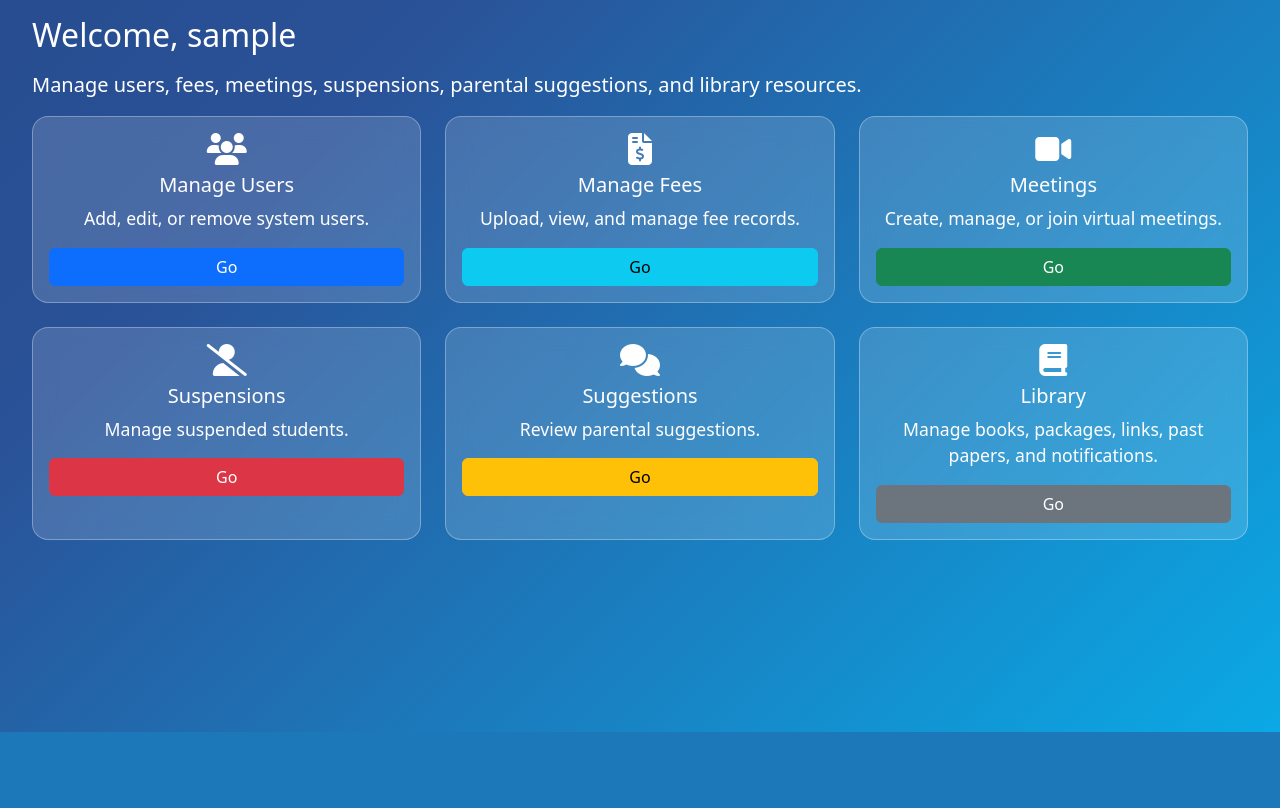
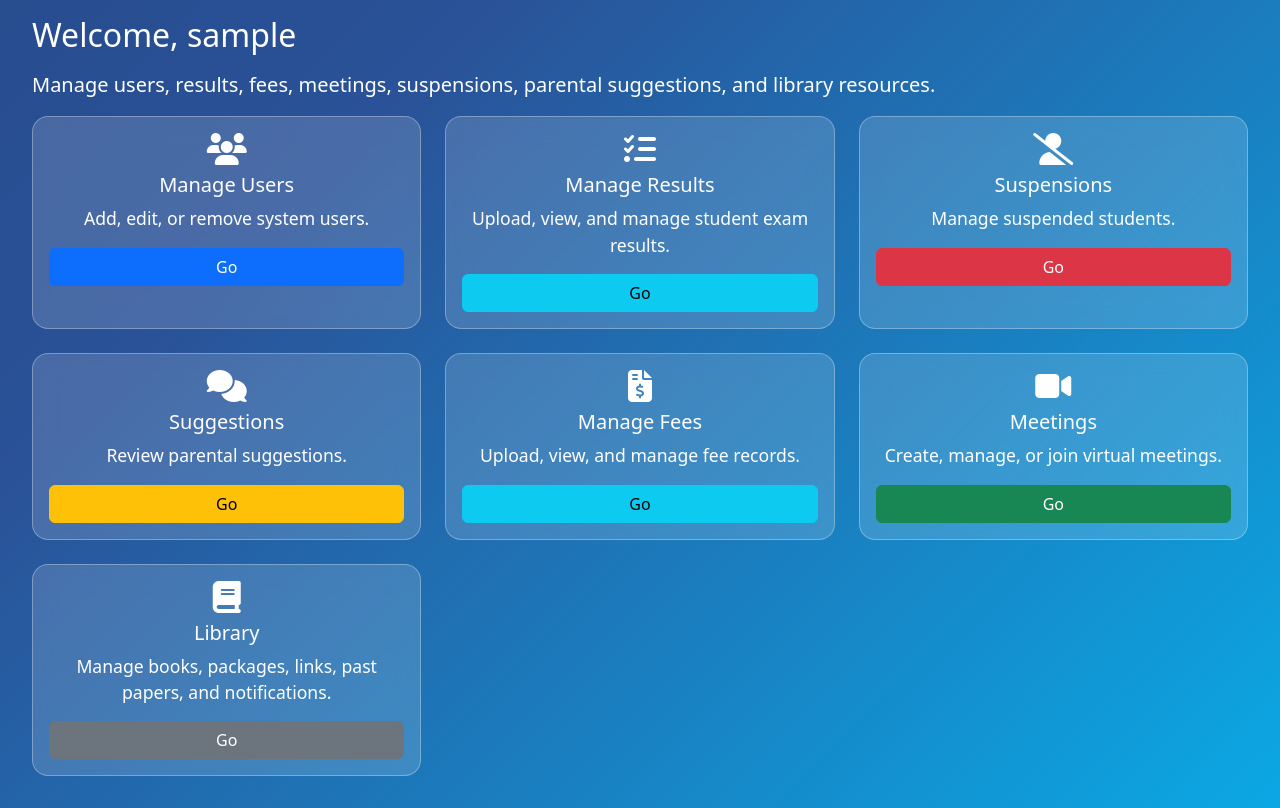
Before and after one commit to EzraelJeremiah-py/PESS, a Flask app: page /admin/dashboard in a window 1280 px wide. Shown: the part 68-876 px from the top of the page. Before the commit the page ends 800 px from the top, so only its background shows below. Run offline with Flask 3, Linux system fonts and the light colour scheme; the visitor is signed in with stand-in values (Sample User, id 1); data comes from the database, SQL or seed files in the repository; data that the repository does not hold is empty; some libraries are stand-ins or nearby versions.

Commit message:
Update admin_dashboard.html

```diff
--- a/pess-backend/templates/admin_dashboard.html
+++ b/pess-backend/templates/admin_dashboard.html
@@ -22,7 +22,7 @@
       100% { background-position: 0% 50%; }
     }
 
-    /* Sidebar fixed */
+    /* Sidebar */
     .sidebar {
       position: fixed;
       top: 0; left: 0;
@@ -124,10 +124,7 @@
       <p>Administrator</p>
     </div>
     <a href="{{ url_for('admin.list_users') }}"><i class="fas fa-users"></i> Manage Users</a>
-    <!-- Results Section -->
-
-
-    <<a href="{{ url_for('results.view_result_files') }}"><i class="fas fa-tasks"></i> Manage Results</a>
+    <a href="{{ url_for('results.view_result_files') }}"><i class="fas fa-tasks"></i> Manage Results</a>
     <a href="{{ url_for('fees.upload_fee_file') }}"><i class="fas fa-file-upload"></i> Upload Fees</a>
     <a href="{{ url_for('fees.view_fee_files') }}"><i class="fas fa-file-invoice-dollar"></i> Manage Fees</a>
     <a href="{{ url_for('meeting.list_meetings') }}"><i class="fas fa-video"></i> Meetings</a>
@@ -152,8 +149,7 @@
       <div class="icon-btn"><i class="fas fa-envelope"></i><span class="badge">2</span></div>
     </div>
     <h2 class="mb-3">Welcome, {{ session.get('username', 'Admin') }}</h2>
-    <p class="lead">Manage users, fees, meetings, suspensions, parental suggestions, and library resources.</p>
-
+    <p class="lead">Manage users, results, fees, meetings, suspensions, parental suggestions, and library resources.</p>
 
     <!-- Dashboard Grid -->
     <div class="row g-4">
@@ -167,23 +163,13 @@
         </div>
       </div>
 
-      <!-- Manage Fees -->
+      <!-- Manage Results -->
       <div class="col-md-4">
         <div class="card text-center p-3 h-100">
-          <i class="fas fa-file-invoice-dollar icon"></i>
-          <h5 class="card-title">Manage Fees</h5>
-          <p class="card-text">Upload, view, and manage fee records.</p>
-          <a href="{{ url_for('fees.view_fee_files') }}" class="btn btn-info w-100">Go</a>
-        </div>
-      </div>
-
-      <!-- Meetings -->
-      <div class="col-md-4">
-        <div class="card text-center p-3 h-100">
-          <i class="fas fa-video icon"></i>
-          <h5 class="card-title">Meetings</h5>
-          <p class="card-text">Create, manage, or join virtual meetings.</p>
-          <a href="{{ url_for('meeting.list_meetings') }}" class="btn btn-success w-100">Go</a>
+          <i class="fas fa-tasks icon"></i>
+          <h5 class="card-title">Manage Results</h5>
+          <p class="card-text">Upload, view, and manage student exam results.</p>
+          <a href="{{ url_for('results.view_result_files') }}" class="btn btn-info w-100">Go</a>
         </div>
       </div>
 
@@ -207,6 +193,25 @@
         </div>
       </div>
 
+      <!-- Manage Fees -->
+      <div class="col-md-4">
+        <div class="card text-center p-3 h-100">
+          <i class="fas fa-file-invoice-dollar icon"></i>
+          <h5 class="card-title">Manage Fees</h5>
+          <p class="card-text">Upload, view, and manage fee records.</p>
+          <a href="{{ url_for('fees.view_fee_files') }}" class="btn btn-info w-100">Go</a>
+        </div>
+      </div>
+
+      <!-- Meetings -->
+      <div class="col-md-4">
+        <div class="card text-center p-3 h-100">
+          <i class="fas fa-video icon"></i>
+          <h5 class="card-title">Meetings</h5>
+          <p class="card-text">Create, manage, or join virtual meetings.</p>
+          <a href="{{ url_for('meeting.list_meetings') }}" class="btn btn-success w-100">Go</a>
+        </div>
+      </div>
       <!-- Library -->
       <div class="col-md-4">
         <div class="card text-center p-3 h-100">
@@ -218,11 +223,9 @@
       </div>
     </div> <!-- end row -->
   </div> <!-- end main-content -->
-
   <script>
     function toggleSidebar() {
       document.getElementById('sidebar').classList.toggle('collapsed');
-    }
-  </script>
+      </script>
 </body>
 </html>
```
